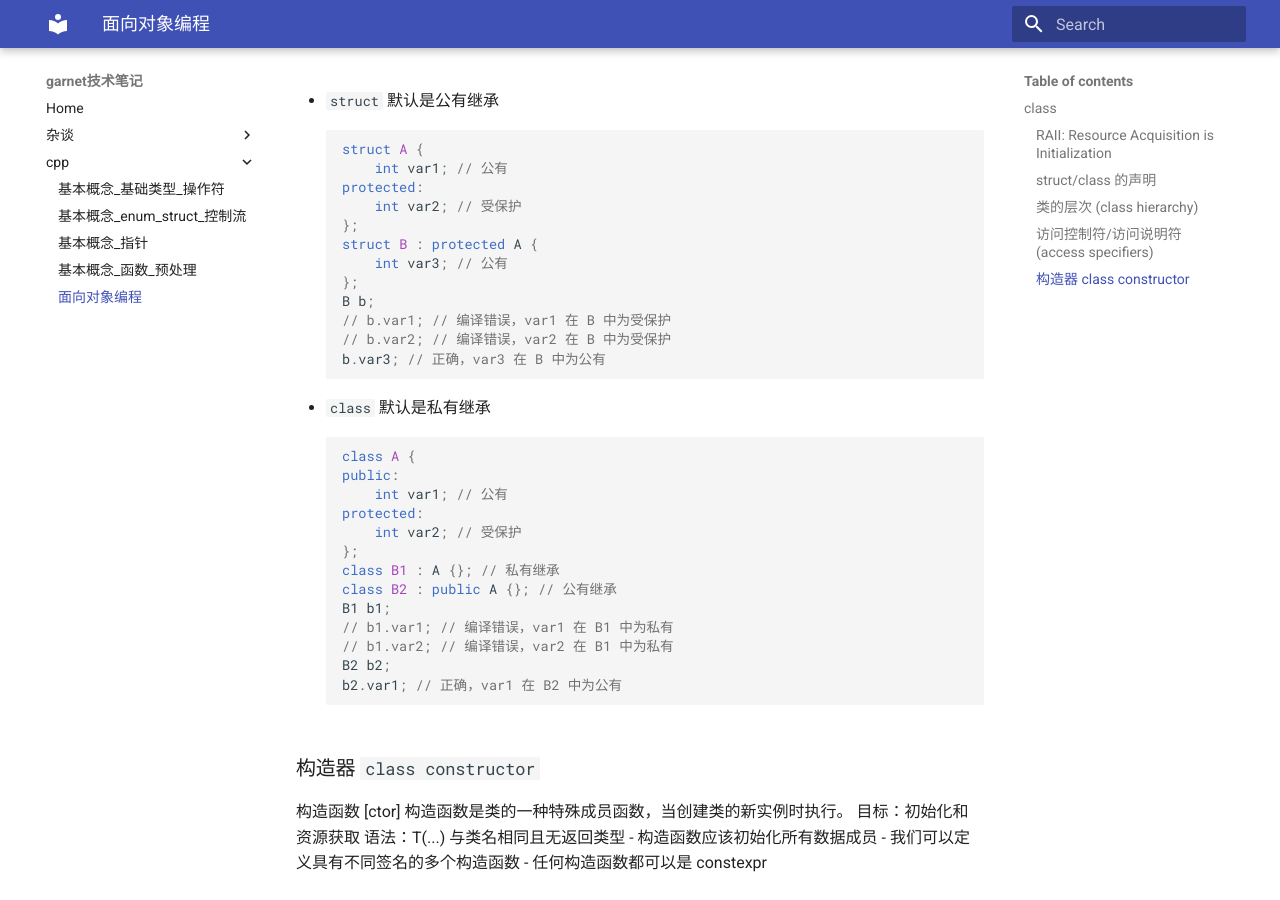
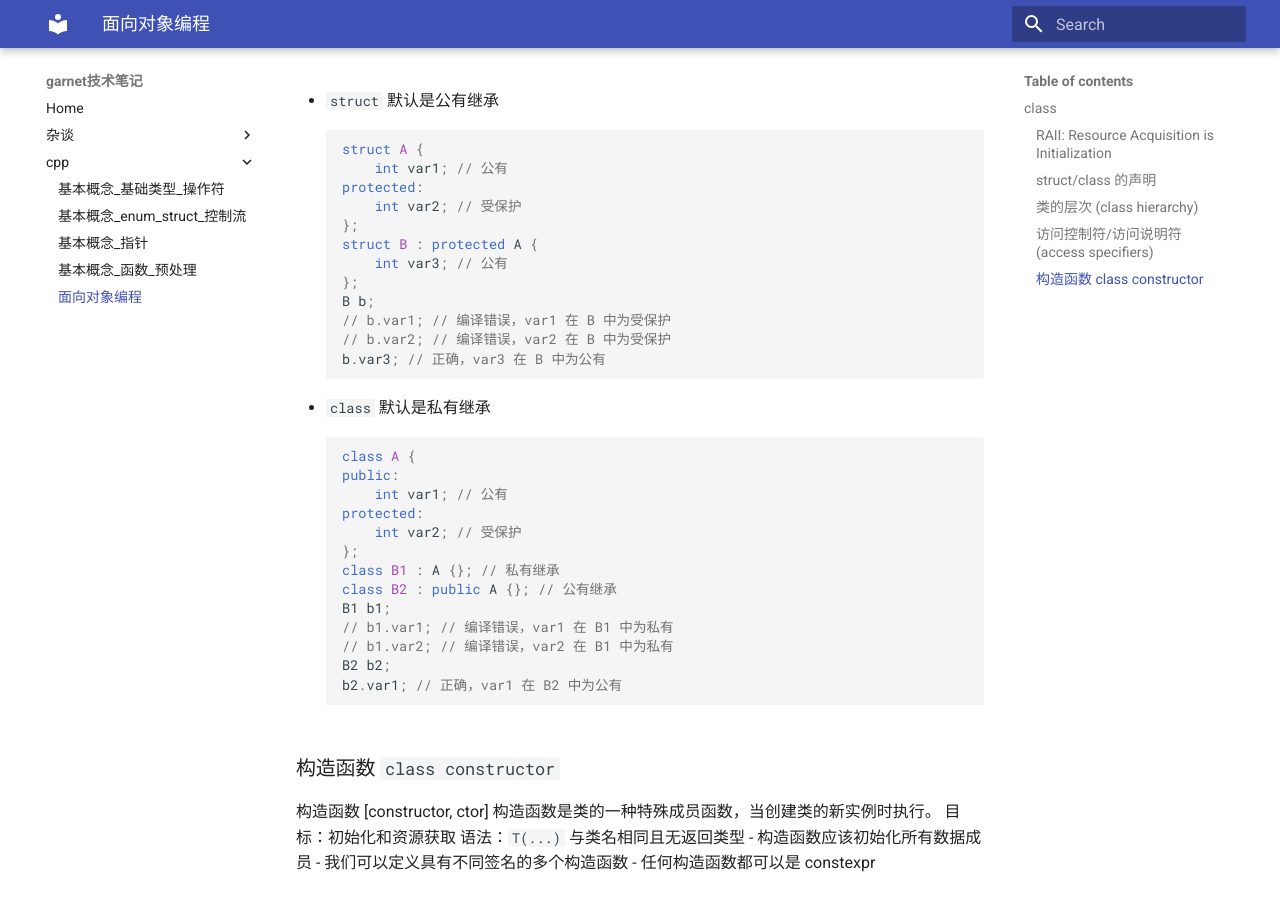
Before and after one commit to ymma98/technotes, an MkDocs documentation site: the page built from docs/cpp/OOP.md, in a window 1280 px wide and 900 px high, scrolled down 3932 px. Built offline with MkDocs 1.6.1 and Material for MkDocs 9.7.7, drawn with Linux system fonts in a browser that asks for light colours; formulas are drawn with MathJax 3.

Commit message:
docs/cpp/OOP.md updated from https://stackedit.cn/

````diff
--- a/docs/cpp/OOP.md
+++ b/docs/cpp/OOP.md
@@ -191,19 +191,19 @@ B2 b2;
 b2.var1; // 正确，var1 在 B2 中为公有
 ```
 
-### 构造器 `class constructor`
+### 构造函数 `class constructor`
 
 
-构造函数 [ctor]
+构造函数 [constructor, ctor]
 构造函数是类的一种特殊成员函数，当创建类的新实例时执行。
 目标：初始化和资源获取
-语法：T(...) 与类名相同且无返回类型
+语法：`T(...)` 与类名相同且无返回类型
 - 构造函数应该初始化所有数据成员
 - 我们可以定义具有不同签名的多个构造函数
 - 任何构造函数都可以是 constexpr
 
 <!--stackedit_data:
-eyJoaXN0b3J5IjpbLTExODA5Mzg2OTcsNjUwODcyNDMwLDMwOD
+eyJoaXN0b3J5IjpbLTExNDk1MzY0NjgsNjUwODcyNDMwLDMwOD
 MyNjg5MCwtOTk2NjEyNzYxLDExNDg4NDI2NDYsMjI1OTgwNDc1
 LC02NDExNjgzOSw5NzY0NDEzMTZdfQ==
 -->
````
